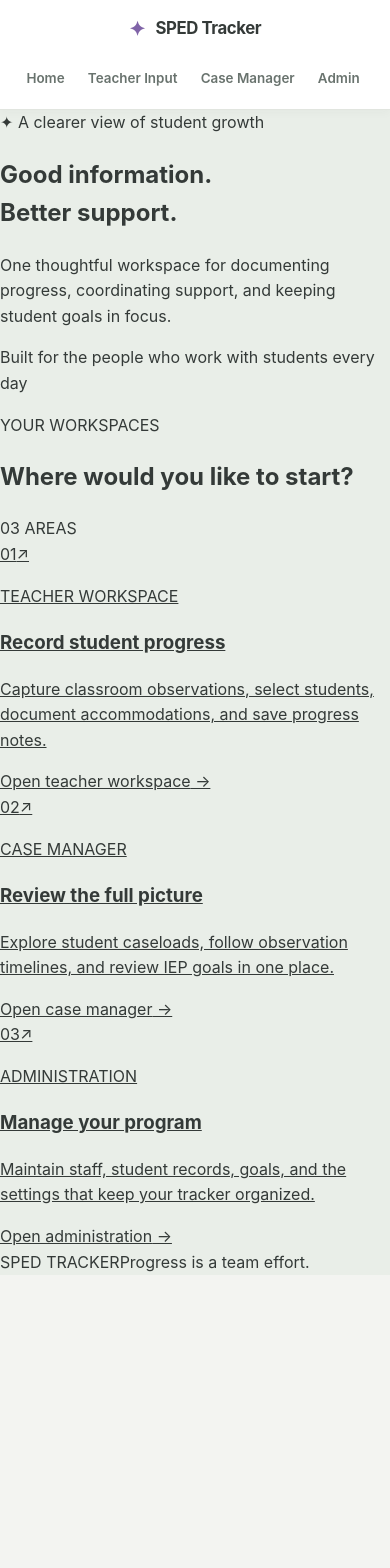
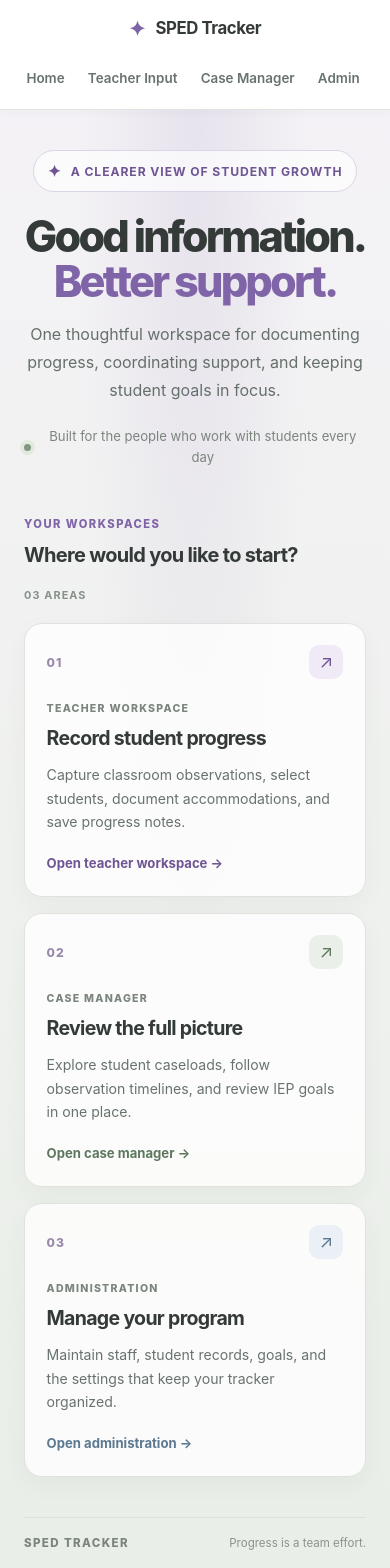
Before and after one commit to jjester58-eng/sped-tracker, a Next.js app: page / in a window 390 px wide. Shown: the top 1568 px of the page. Before the commit the page ends 1275 px from the top, so only its background shows below. Built offline with nearby package versions, Linux system fonts and the light colour scheme.

Commit message:
Add consistent warm purple page theme and responsive home styles

```diff
--- a/app/globals.css
+++ b/app/globals.css
@@ -268,3 +268,50 @@ button[style*="#eff6ff"] {
 [style*="rgb(255,255,255)"] {
   background-color: #f8f7f2 !important;
 }
+
+
+/* Warm purple refresh: page-level polish and legacy inline style compatibility. */
+.home-page {
+  min-height: calc(100vh - 68px);
+  background: radial-gradient(ellipse at 50% 0%, rgba(128,100,168,.11), transparent 42%), linear-gradient(180deg,#f4f2f6 0%,#eef1ed 58%,#e9eee8 100%) !important;
+  color:#343a38; padding:clamp(2.5rem,6vw,5rem) 1.5rem 2rem;
+}
+.home-shell{max-width:1080px;margin:0 auto}
+.home-hero{text-align:center;max-width:760px;margin:0 auto clamp(3rem,7vw,5.25rem)}
+.home-kicker{display:inline-flex;align-items:center;gap:.55rem;padding:.45rem .85rem;border:1px solid #ded4e8;border-radius:999px;background:rgba(255,255,255,.68);color:#6f5594;font-size:.76rem;font-weight:750;letter-spacing:.075em;text-transform:uppercase}
+.home-kicker-mark{font-size:1rem}
+.home-hero h1{margin:1.35rem 0 1rem;color:#343a38;font-size:clamp(2.7rem,6vw,4.6rem);line-height:1.04;letter-spacing:-.065em;font-weight:800}
+.home-hero h1 span{color:#8064a8}
+.home-intro{max-width:620px;margin:0 auto;color:#65706a;font-size:clamp(1rem,2vw,1.15rem);line-height:1.75}
+.home-hero-note{display:flex;align-items:center;justify-content:center;gap:.55rem;margin-top:1.4rem;color:#7b857e;font-size:.82rem}
+.home-note-dot{width:7px;height:7px;border-radius:50%;background:#829783;box-shadow:0 0 0 4px #e2eade}
+.workspace-section{max-width:1000px;margin:0 auto}
+.workspace-heading{display:flex;justify-content:space-between;align-items:end;gap:1rem;margin-bottom:1.15rem}
+.section-eyebrow{margin:0 0 .3rem;color:#8064a8;font-size:.7rem;font-weight:800;letter-spacing:.13em}
+.workspace-heading h2{margin:0;color:#343a38;font-size:clamp(1.25rem,3vw,1.65rem);letter-spacing:-.035em}
+.workspace-count{color:#87918a;font-size:.68rem;font-weight:750;letter-spacing:.1em}
+.workspace-grid{display:grid;grid-template-columns:repeat(3,minmax(0,1fr));gap:1rem}
+.workspace-card{display:flex;flex-direction:column;min-height:275px;padding:1.35rem;border:1px solid #e0e3dd;border-radius:18px;background:rgba(255,255,255,.78);color:inherit;text-decoration:none;box-shadow:0 8px 24px rgba(52,58,56,.045);transition:transform 160ms ease,box-shadow 160ms ease,border-color 160ms ease}
+.workspace-card:hover{transform:translateY(-4px);box-shadow:0 14px 32px rgba(52,58,56,.09);border-color:#c9bdd8}
+.workspace-card-top{display:flex;align-items:center;justify-content:space-between}
+.workspace-number{color:#9a8aaa;font-size:.76rem;font-weight:800;letter-spacing:.08em}
+.workspace-arrow{display:grid;place-items:center;width:34px;height:34px;border-radius:10px;background:#f0eaf6;color:#6f5594;font-size:1.1rem}
+.workspace-eyebrow{margin:1.35rem 0 .35rem;color:#7b857e;font-size:.66rem;font-weight:800;letter-spacing:.12em}
+.workspace-card h3{margin:0;color:#343a38;font-size:1.22rem;letter-spacing:-.035em}
+.workspace-description{margin:.55rem 0 1.25rem;color:#69736e;font-size:.88rem;line-height:1.65}
+.workspace-action{margin-top:auto;color:#6f5594;font-size:.82rem;font-weight:750}
+.workspace-sage .workspace-arrow{background:#eaf0e9;color:#5e785f}.workspace-sage .workspace-action{color:#5e785f}
+.workspace-blue .workspace-arrow{background:#eaf0f5;color:#5d7891}.workspace-blue .workspace-action{color:#5d7891}
+.home-footer{display:flex;justify-content:space-between;gap:1rem;max-width:1000px;margin:3.5rem auto 0;padding-top:1rem;border-top:1px solid #dce2da;color:#8a938d;font-size:.72rem}
+.home-footer span:first-child{font-weight:800;letter-spacing:.12em;color:#7b857e}
+.theme-page{color:#343a38!important;background:#edf0eb!important}
+.theme-page h1,.theme-page h2,.theme-page h3,.theme-page h4{color:#343a38}
+.theme-page [style*="background-color: white"],.theme-page [style*="background-color: rgb(255, 255, 255)"],.theme-page [style*="background-color: rgb(255,255,255)"],.theme-page [style*="background: white"]{background-color:#fbfaf6!important}
+.theme-page [style*="#f8fafc"],.theme-page [style*="rgb(248, 250, 252)"],.theme-page [style*="rgb(241, 245, 249)"],.theme-page [style*="#f1f5f9"],.theme-page [style*="#f3f4f6"],.theme-page [style*="#f9fafb"]{background-color:#eef1ed!important}
+.theme-page [style*="#eff6ff"],.theme-page [style*="rgb(239, 246, 255)"],.theme-page [style*="#dbeafe"],.theme-page [style*="rgb(219, 234, 254)"],.theme-page [style*="#f3e8ff"]{background-color:#f0eaf6!important}
+.theme-page [style*="#e0f2fe"],.theme-page [style*="rgb(224, 242, 254)"]{background-color:#eaf0f5!important}
+.theme-page [style*="color: #0f172a"],.theme-page [style*="color: rgb(15, 23, 42)"],.theme-page [style*="color: #111827"],.theme-page [style*="color: rgb(17, 24, 39)"],.theme-page [style*="color: #1e293b"],.theme-page [style*="color: rgb(30, 41, 59)"],.theme-page [style*="color: #334155"],.theme-page [style*="color: rgb(51, 65, 85)"]{color:#343a38!important}
+.theme-page [style*="color: #64748b"],.theme-page [style*="color: rgb(100, 116, 139)"],.theme-page [style*="color: #475569"],.theme-page [style*="color: rgb(71, 85, 105)"],.theme-page [style*="color: #94a3b8"],.theme-page [style*="color: rgb(148, 163, 184)"]{color:#69736e!important}
+.theme-page [style*="color: #2563eb"],.theme-page [style*="color: rgb(37, 99, 235)"],.theme-page [style*="color: #1d4ed8"],.theme-page [style*="color: rgb(29, 78, 216)"],.theme-page [style*="color: #1e40af"],.theme-page [style*="color: rgb(30, 64, 175)"],.theme-page [style*="color: #7e22ce"]{color:#6f5594!important}
+.theme-page [style*="border: 1px solid #e2e8f0"],.theme-page [style*="border: 1px solid rgb(226, 232, 240)"],.theme-page [style*="border-bottom: 1px solid #f1f5f9"]{border-color:#dfe4dc!important}
+@media(max-width:760px){.workspace-grid{grid-template-columns:1fr}.workspace-card{min-height:230px}.workspace-heading{align-items:flex-start;flex-direction:column}.home-footer{margin-top:2.5rem}}
```
